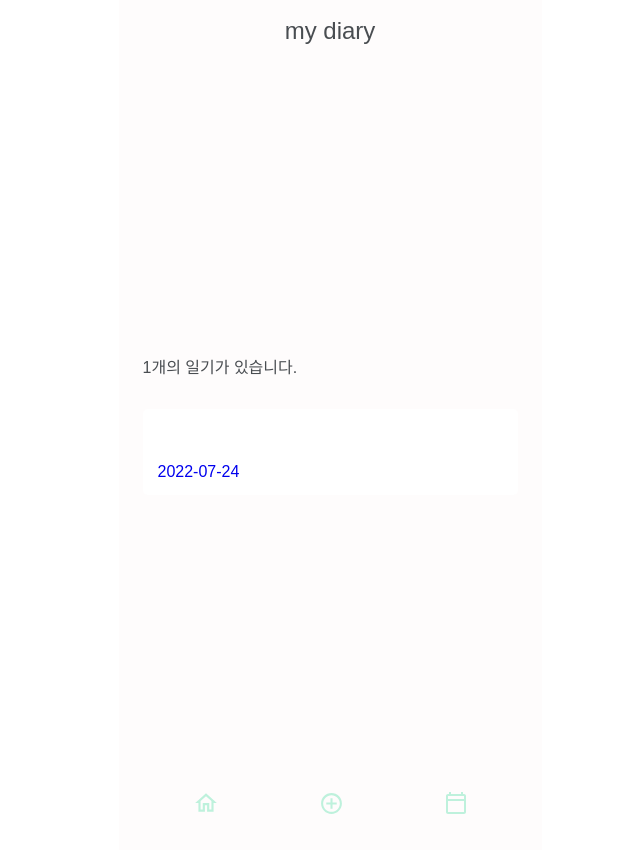
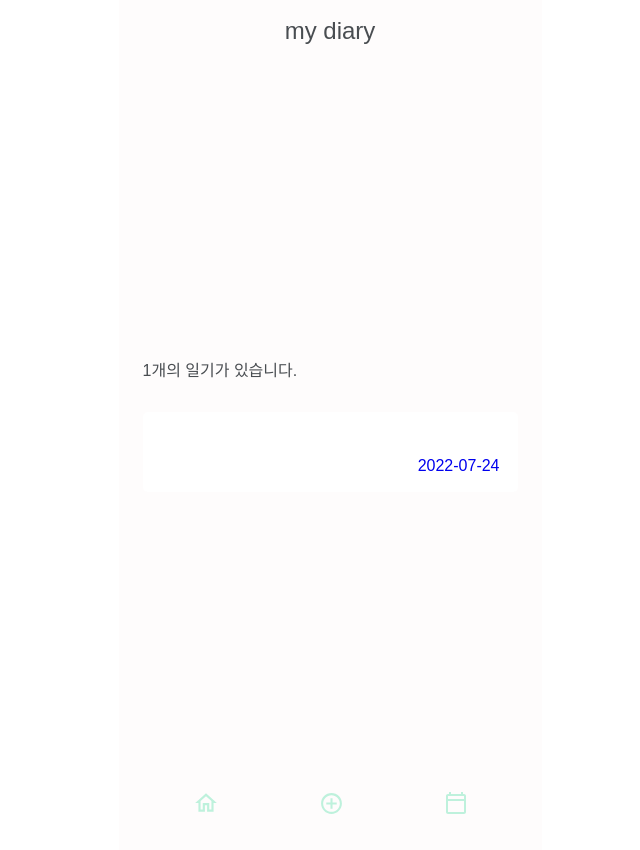
Before and after one commit to suin-d/my-diary, a React (Create React App) app: page /write in a window 1280 px wide. Both pictures are taken after a click on the button "작성". Shown: the whole page, without its empty margins (310-950 px from the left). Built offline with nearby package versions, Linux system fonts and the light colour scheme.

Commit message:
update: DiaryCard, DiaryDetail 컴포넌트 레이아웃 수정

```diff
--- a/src/components/Editor/diaryEditor.tsx
+++ b/src/components/Editor/diaryEditor.tsx
@@ -22,8 +22,9 @@ export const DiaryEditorContainer = styled.section`
   .button__submit {
     margin-top: 60px;
   }
+`;
 
-  li {
+export const TagBox = styled.li`
   display: inline-block;
   background: ${({ theme }) => theme.colors.beige};
   color: ${({ theme }) => theme.colors.lightGreen};
@@ -31,7 +32,6 @@ export const DiaryEditorContainer = styled.section`
   border-radius: 5px;
   padding: 5px;
   margin: 5px 5px 5px 0;
-  }
 `;
 
 type DiaryEditorProps = {
@@ -112,7 +112,7 @@ export default function DiaryEditor({ onAddDiary }: DiaryEditorProps) {
       />
       <ul>
         {tagList.map((tagItem, index) => (
-          <li key={index}>{tagItem}</li>
+          <TagBox key={index}>{tagItem}</TagBox>
         ))}
       </ul>
       <SubmitButton
--- a/src/components/card/diaryCard.tsx
+++ b/src/components/card/diaryCard.tsx
@@ -1,20 +1,32 @@
+import { TagBox } from 'components/Editor/diaryEditor';
 import { diaryCardProps } from 'pages/main';
 import styled from 'styled-components';
 
 export const DiaryItemBox = styled.article`
   margin: 33px 0 23px;
-  padding: 15px;
+  padding: 18px;
   border-radius: 5px;
   background-color: #fff;
   h1 {
+    margin-bottom: 18px;
+  }
+  p {
+    overflow: hidden;
+    text-overflow: ellipsis;
+    display: -webkit-box;
+    -webkit-line-clamp: 2;
+    -webkit-box-orient: vertical;
+  }
+  p,
+  ul {
     margin-bottom: 10px;
-  }
-  div {
-    margin-bottom: 20px;
   }
   span {
     display: inline-block;
-    margin-top: 15px;
+    margin-top: 8px;
+  }
+  div {
+    text-align: right;
   }
 `;
 
@@ -25,9 +37,13 @@ export default function DiaryCard({ diaryItem }: diaryItemProps) {
   return (
     <DiaryItemBox>
       <h1>{diaryItem.title}</h1>
-      <div>{diaryItem.content}</div>
-      <div>{diaryItem.tag?.map((tagItem) => `#${tagItem} `)}</div>
-      <span>{diaryItem.date}</span>
+      <p>{diaryItem.content}</p>
+      <ul>
+        {diaryItem.tag?.map((tagItem, index) => (
+          <TagBox key={index}>{tagItem}</TagBox>
+        ))}
+      </ul>
+      <div>{diaryItem.date}</div>
     </DiaryItemBox>
   );
 }
--- a/src/components/post/diaryDetail.tsx
+++ b/src/components/post/diaryDetail.tsx
@@ -1,16 +1,45 @@
+import { TagBox } from 'components/Editor/diaryEditor';
 import { diaryCardProps } from 'pages/main';
+import styled from 'styled-components';
+
+const DiaryDetailContainer = styled.section`
+  height: 100%;
+  h1 {
+    margin-bottom: 25px;
+  }
+  h1,
+  p {
+    background-color: #fff;
+    padding: 15px;
+    border-radius: 5px;
+  }
+  p {
+    min-height: 100px;
+    margin-bottom: 30px;
+  }
+  ul {
+    margin-bottom: 35px;
+  }
+  div {
+    text-align: center;
+    margin-bottom: 20px;
+  }
+`;
 
 type diaryDetailPostProps = {
   detailPost: diaryCardProps;
 };
-
 export default function DiaryDetail({ detailPost }: diaryDetailPostProps) {
   return (
-    <>
+    <DiaryDetailContainer>
+      <div>{detailPost.date}</div>
       <h1>{detailPost.title}</h1>
       <p>{detailPost.content}</p>
-      <div>{detailPost.tag?.map((tagItem) => `#${tagItem} `)}</div>
-      <span>{detailPost.date}</span>
-    </>
+      <ul>
+        {detailPost.tag?.map((tagItem, index) => (
+          <TagBox key={index}>{tagItem}</TagBox>
+        ))}
+      </ul>
+    </DiaryDetailContainer>
   );
 }
```
Lines whose indentation alone changed are shown as unchanged.
